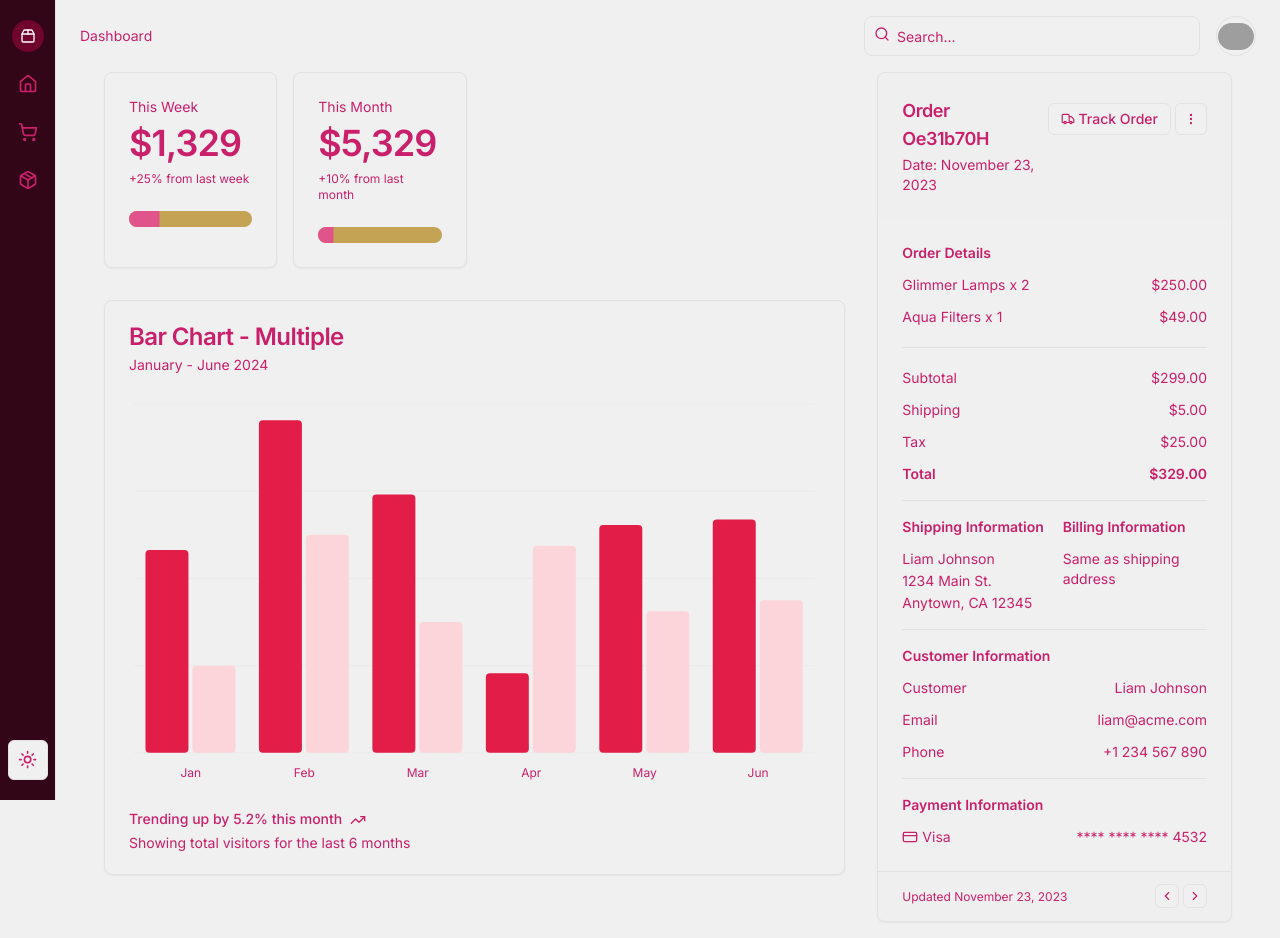
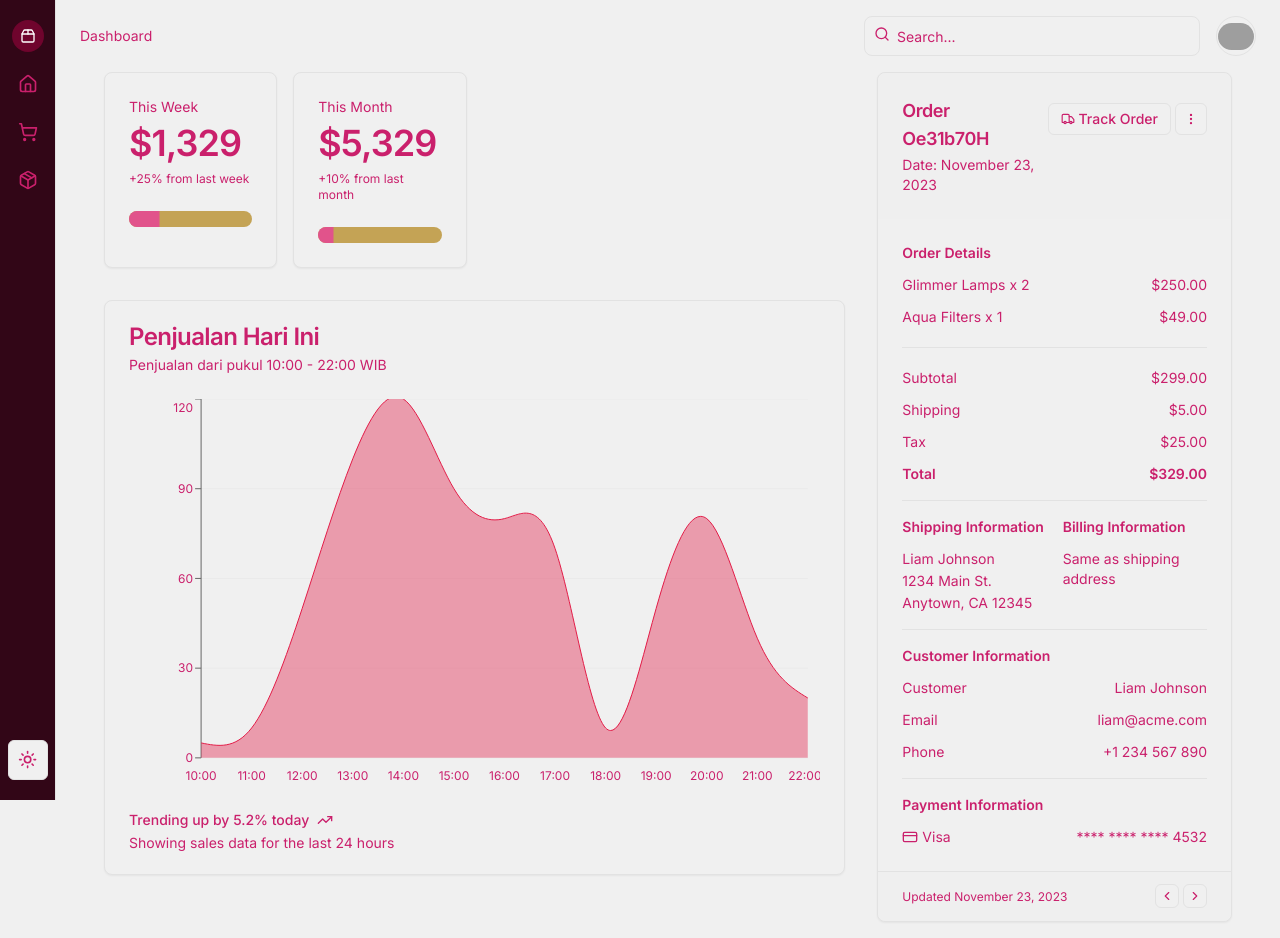
Before and after one commit to lutfir2019/pos-next-ts, a Next.js app: page /pages/dashboard in a window 1280 px wide. Built offline with nearby package versions, Linux system fonts and the light colour scheme; grey boxes are pictures that could not be loaded.

Commit message:
update chart

```diff
--- a/src/components/global/chart/CustomChart.tsx
+++ b/src/components/global/chart/CustomChart.tsx
@@ -1,8 +1,7 @@
 "use client";
 
-import React, { useEffect } from "react";
 import { TrendingUp } from "lucide-react";
-import { Bar, BarChart, CartesianGrid, XAxis } from "recharts";
+import { Area, AreaChart, CartesianGrid, XAxis, YAxis } from "recharts";
 
 import {
   Card,
@@ -18,30 +17,32 @@ import {
   ChartTooltip,
   ChartTooltipContent,
 } from "@/components/ui/chart";
+import { useEffect } from "react";
+
 const chartData = [
-  { month: "January", desktop: 186, mobile: 80 },
-  { month: "February", desktop: 305, mobile: 200 },
-  { month: "March", desktop: 237, mobile: 120 },
-  { month: "April", desktop: 73, mobile: 190 },
-  { month: "May", desktop: 209, mobile: 130 },
-  { month: "June", desktop: 214, mobile: 140 },
+  { hour: "10:00", sales: 5 },
+  { hour: "11:00", sales: 10 },
+  { hour: "12:00", sales: 50 },
+  { hour: "13:00", sales: 100 },
+  { hour: "14:00", sales: 120 },
+  { hour: "15:00", sales: 90 },
+  { hour: "16:00", sales: 80 },
+  { hour: "17:00", sales: 70 },
+  { hour: "18:00", sales: 10 },
+  { hour: "19:00", sales: 50 },
+  { hour: "20:00", sales: 80 },
+  { hour: "21:00", sales: 40 },
+  { hour: "22:00", sales: 20 },
 ];
 
 const chartConfig = {
-  desktop: {
-    label: "Desktop",
+  sales: {
+    label: "Sales",
     color: "hsl(var(--chart-1))",
-  },
-  mobile: {
-    label: "Mobile",
-    color: "hsl(var(--chart-2))",
   },
 } satisfies ChartConfig;
 
-const CustomChart: React.FC = () => {
-  const data = chartData;
-  const config = chartConfig;
-
+export default function Component() {
   // handle error (XAxis: Support for defaultProps will be removed from function components in a future major release. Use JavaScript default parameters instead.)
   useEffect(() => {
     const originalConsoleError = console.error;
@@ -62,39 +63,55 @@ const CustomChart: React.FC = () => {
   return (
     <Card>
       <CardHeader>
-        <CardTitle>Bar Chart - Multiple</CardTitle>
-        <CardDescription>January - June 2024</CardDescription>
+        <CardTitle>Penjualan Hari Ini</CardTitle>
+        <CardDescription>
+          Penjualan dari pukul 10:00 - 22:00 WIB
+        </CardDescription>
       </CardHeader>
       <CardContent>
-        <ChartContainer config={config}>
-          <BarChart accessibilityLayer data={data}>
+        <ChartContainer config={chartConfig}>
+          <AreaChart
+            accessibilityLayer
+            data={chartData}
+            margin={{
+              left: 12,
+              right: 12,
+            }}
+          >
             <CartesianGrid vertical={false} />
             <XAxis
-              dataKey="month"
+              dataKey="hour"
               tickLine={false}
-              tickMargin={10}
               axisLine={false}
-              tickFormatter={(value) => value.slice(0, 3)}
+              tickMargin={8}
             />
+            <YAxis />
             <ChartTooltip
               cursor={false}
-              content={<ChartTooltipContent indicator="dashed" />}
+              content={<ChartTooltipContent indicator="line" />}
             />
-            <Bar dataKey="desktop" fill={config.desktop.color} radius={4} />
-            <Bar dataKey="mobile" fill={config.mobile.color} radius={4} />
-          </BarChart>
+            <Area
+              dataKey="sales"
+              type="natural"
+              fill={chartConfig.sales.color}
+              fillOpacity={0.4}
+              stroke={chartConfig.sales.color}
+            />
+          </AreaChart>
         </ChartContainer>
       </CardContent>
-      <CardFooter className="flex-col items-start gap-2 text-sm">
-        <div className="flex gap-2 font-medium leading-none">
-          Trending up by 5.2% this month <TrendingUp className="h-4 w-4" />
-        </div>
-        <div className="leading-none text-muted-foreground">
-          Showing total visitors for the last 6 months
+      <CardFooter>
+        <div className="flex w-full items-start gap-2 text-sm">
+          <div className="grid gap-2">
+            <div className="flex items-center gap-2 font-medium leading-none">
+              Trending up by 5.2% today <TrendingUp className="h-4 w-4" />
+            </div>
+            <div className="flex items-center gap-2 leading-none text-muted-foreground">
+              Showing sales data for the last 24 hours
+            </div>
+          </div>
         </div>
       </CardFooter>
     </Card>
   );
-};
-
-export default CustomChart;
+}
```
